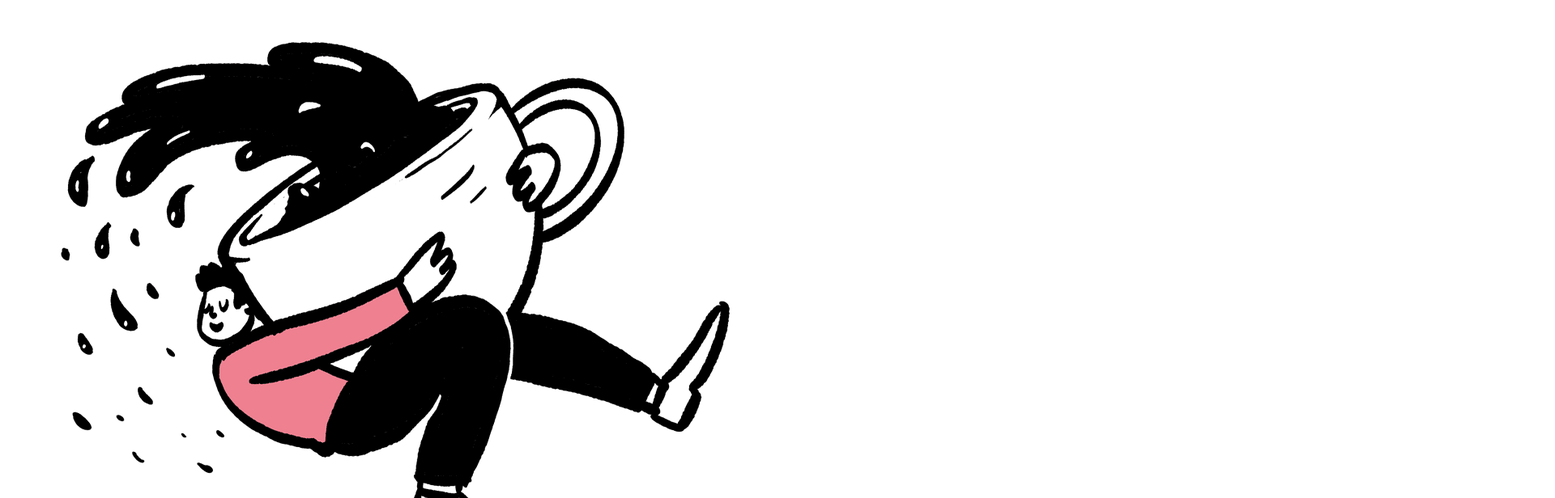
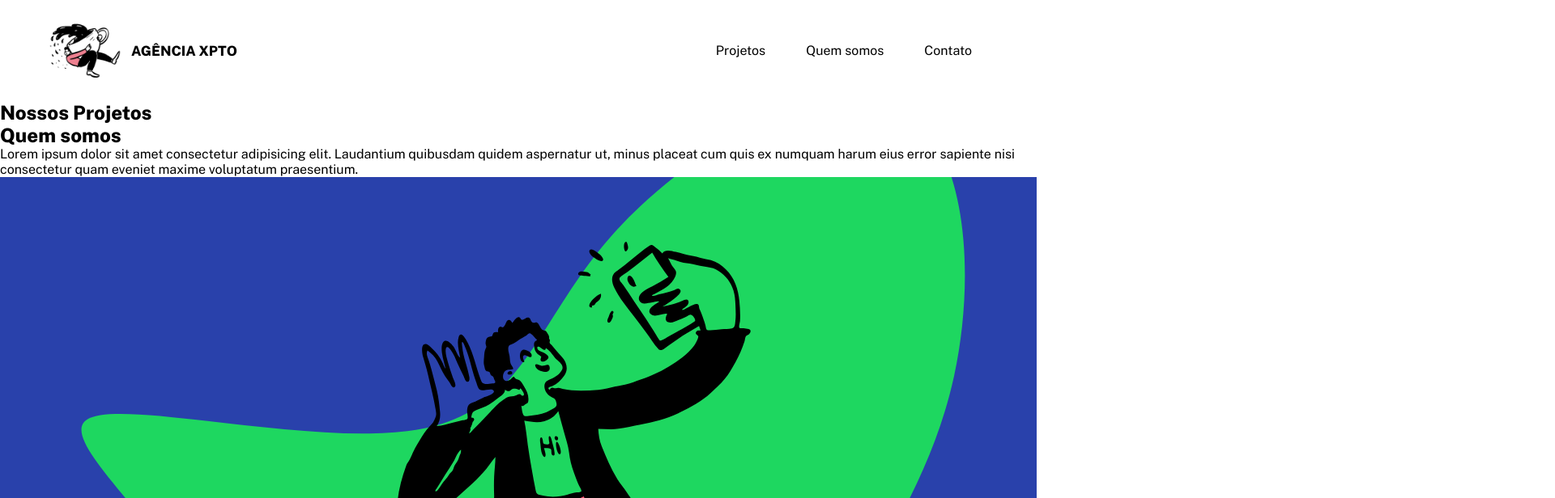
Before and after one commit to rdFerrarezi/projeto-xpto-landing-page, a plain HTML site: page index.html in a window 1280 px wide. Shown: the top 616 px of the page at 81% size, 1920 px wide, since content can reach past the window. Drawn offline with nearby package versions, Linux system fonts and the light colour scheme.

Commit message:
estilização cabeçalho

```diff
--- a/index.html
+++ b/index.html
@@ -9,7 +9,8 @@
 
     <link rel="stylesheet" href="https://cdnjs.cloudflare.com/ajax/libs/font-awesome/5.15.4/css/all.min.css">
 
-    <title>Document</title>
+    <title>Agência XPTO</title>
+    <link rel="stylesheet" href="src/css/estilos.css">
 </head>
 <body>
     <header class="cabecalho">
--- /dev/null
+++ b/src/css/estilos.css
@@ -0,0 +1,87 @@
+@import url('https://fonts.googleapis.com/css2?family=Public+Sans:wght@300;400;800&display=swap');
+
+/* ---------- VARIAVEIS CSS ---------- */
+
+:root{
+    --verde-principal: #1ed760;
+}
+
+/* ---------- NORMALIZAÇÃO ---------- */
+
+*{
+    margin: 0;
+    padding: 0;
+    box-sizing: border-box;
+    color: #000;
+}
+
+html{
+    scroll-behavior: smooth;
+}
+
+body{
+    font-family: 'Public Sans', sans-serif;
+}
+
+img{
+    max-width: 100%;
+}
+
+a{
+    text-decoration: none;
+}
+
+ul{
+    list-style: none;
+}
+
+/* ---------- CABEÇALHO ---------- */
+
+.cabecalho .logo .imagem{
+    width: 100px;
+}
+
+.cabecalho{
+    display: flex;
+    justify-content: space-between;
+    align-items: center;
+    padding: 25px 0;
+    max-width: 1170px;
+    margin: 0 auto;
+    flex-wrap: wrap;
+}
+
+.cabecalho .logo{
+    display: flex;
+    align-items: center;
+    text-transform: uppercase;
+}
+
+.cabecalho .titulo{
+    margin-left: 7px;
+    font-size: 17px;
+    transition: .3s ease-in-out;
+    font-weight: 800;
+}
+
+.cabecalho .titulo:hover{
+    color: var(--verde-principal);
+}
+
+.cabecalho .menu{
+    display: flex;
+}
+
+.cabecalho .navegacao .menu .item{
+    margin: 10px;
+}
+
+.cabecalho .navegacao .menu .item a{
+    padding: 15px;
+    transition: 0.3s ease-in-out;
+}
+
+.cabecalho .navegacao .menu .item a:hover{
+    background-color: var(--verde-principal);
+    color: white;
+}
```
